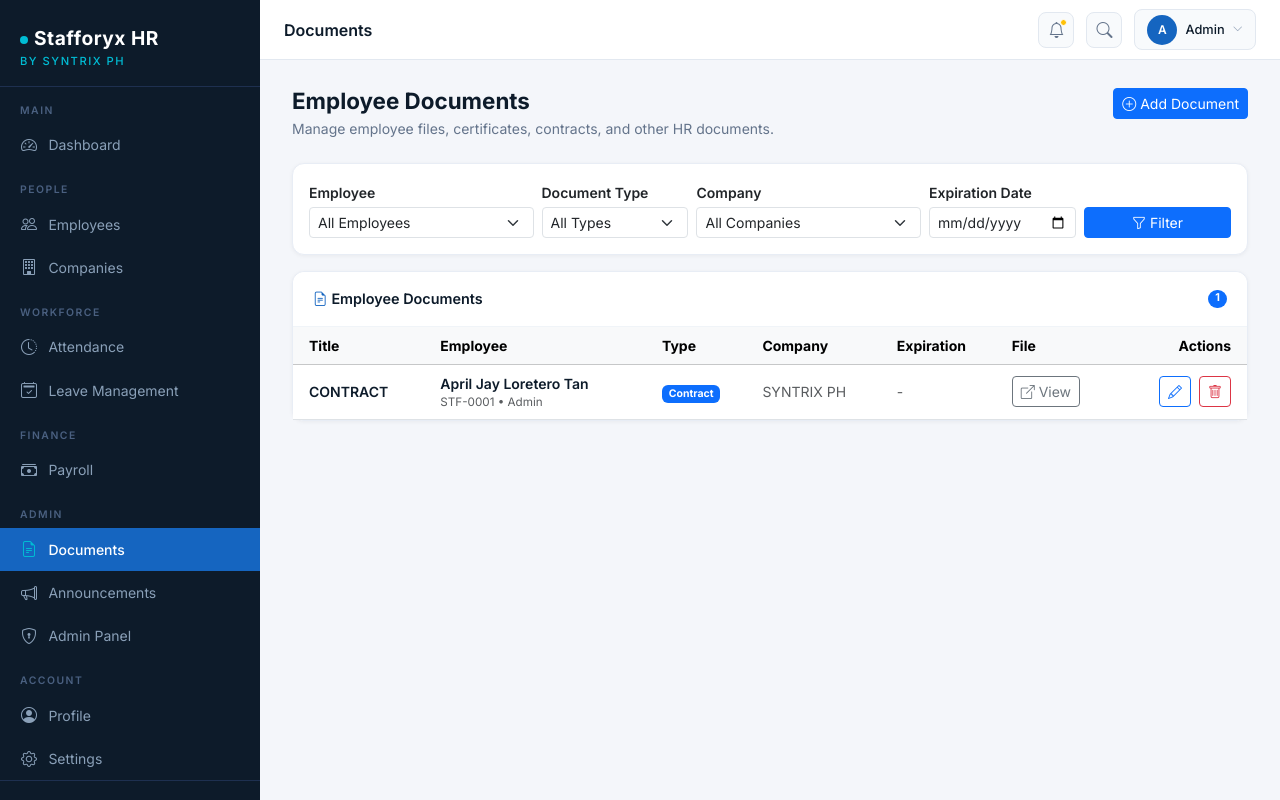
After one commit to Apriljay-tan/Stafforyx, a Django app: page /documents/ in a window 1280 px wide. The commit adds this page. Run offline with Django 5.2, Linux system fonts and the light colour scheme; data comes from the database, SQL or seed files in the repository; both versions use the stored data as it was after the commit.

Commit message:
Add employee documents CRUD

```diff
--- a/config/urls.py
+++ b/config/urls.py
@@ -11,6 +11,7 @@ urlpatterns = [
     path('attendance/', include('attendance.urls')),
     path('leaves/', include('leaves.urls')),
     path('payroll/', include('payroll.urls')),
+    path('documents/', include('documents.urls')),
 ]
 
 if settings.DEBUG:
--- /dev/null
+++ b/documents/urls.py
@@ -0,0 +1,12 @@
+from django.urls import path
+
+from . import views
+
+app_name = 'documents'
+
+urlpatterns = [
+    path('', views.employee_document_list, name='employee_document_list'),
+    path('add/', views.employee_document_add, name='employee_document_add'),
+    path('<int:pk>/edit/', views.employee_document_edit, name='employee_document_edit'),
+    path('<int:pk>/delete/', views.employee_document_delete, name='employee_document_delete'),
+]
--- a/documents/views.py
+++ b/documents/views.py
@@ -1,3 +1,89 @@
-from django.shortcuts import render
+from django.contrib import messages
+from django.shortcuts import get_object_or_404, redirect, render
 
-# Create your views here.
+from companies.models import Company
+from employees.models import Employee
+
+from .forms import EmployeeDocumentForm
+from .models import EmployeeDocument
+
+
+def employee_document_list(request):
+    documents = EmployeeDocument.objects.select_related(
+        'company', 'employee', 'employee__department', 'uploaded_by'
+    )
+
+    employee_id = request.GET.get('employee', '')
+    if employee_id:
+        documents = documents.filter(employee_id=employee_id)
+
+    document_type = request.GET.get('document_type', '')
+    if document_type:
+        documents = documents.filter(document_type=document_type)
+
+    company_id = request.GET.get('company', '')
+    if company_id:
+        documents = documents.filter(company_id=company_id)
+
+    expiration_date = request.GET.get('expiration_date', '')
+    if expiration_date:
+        documents = documents.filter(expiration_date=expiration_date)
+
+    context = {
+        'documents': documents,
+        'employees': Employee.objects.all().order_by('last_name', 'first_name'),
+        'companies': Company.objects.all(),
+        'document_type_choices': EmployeeDocument.DOCUMENT_TYPE_CHOICES,
+        'employee_filter': employee_id,
+        'document_type_filter': document_type,
+        'company_filter': company_id,
+        'expiration_date_filter': expiration_date,
+    }
+    return render(request, 'documents/employee_document_list.html', context)
+
+
+def employee_document_add(request):
+    form = EmployeeDocumentForm(request.POST or None, request.FILES or None)
+    if request.method == 'POST' and form.is_valid():
+        document = form.save(commit=False)
+        if request.user.is_authenticated:
+            document.uploaded_by = request.user
+        document.save()
+        messages.success(request, 'Employee document added successfully.')
+        return redirect('documents:employee_document_list')
+    return render(request, 'documents/employee_document_form.html', {
+        'form': form,
+        'action': 'Add',
+    })
+
+
+def employee_document_edit(request, pk):
+    document = get_object_or_404(
+        EmployeeDocument.objects.select_related('company', 'employee', 'uploaded_by'),
+        pk=pk,
+    )
+    form = EmployeeDocumentForm(request.POST or None, request.FILES or None, instance=document)
+    if request.method == 'POST' and form.is_valid():
+        form.save()
+        messages.success(request, 'Employee document updated successfully.')
+        return redirect('documents:employee_document_list')
+    return render(request, 'documents/employee_document_form.html', {
+        'form': form,
+        'document': document,
+        'action': 'Edit',
+    })
+
+
+def employee_document_delete(request, pk):
+    document = get_object_or_404(
+        EmployeeDocument.objects.select_related('employee', 'company'),
+        pk=pk,
+    )
+    if request.method == 'POST':
+        title = document.title
+        document.delete()
+        messages.success(request, f'Document "{title}" has been deleted.')
+        return redirect('documents:employee_document_list')
+    return render(request, 'documents/employee_document_confirm_delete.html', {
+        'document': document,
+    })
--- a/templates/base.html
+++ b/templates/base.html
@@ -362,7 +362,10 @@
     <div class="sidebar-section-label">Admin</div>
     <ul class="nav flex-column sidebar-nav">
       <li class="nav-item">
-        <a href="#" class="nav-link"><i class="bi bi-file-earmark-text"></i> Documents</a>
+        <a href="{% url 'documents:employee_document_list' %}"
+           class="nav-link {% if request.resolver_match.app_name == 'documents' %}active{% endif %}">
+          <i class="bi bi-file-earmark-text"></i> Documents
+        </a>
       </li>
       <li class="nav-item">
         <a href="#" class="nav-link"><i class="bi bi-megaphone"></i> Announcements</a>
--- /dev/null
+++ b/templates/documents/employee_document_list.html
@@ -0,0 +1,167 @@
+{% extends 'base.html' %}
+{% block title %}Documents{% endblock %}
+{% block page_title %}Documents{% endblock %}
+
+{% block content %}
+
+<div class="d-flex align-items-start justify-content-between flex-wrap gap-2 mb-4">
+  <div class="page-header mb-0">
+    <h1>Employee Documents</h1>
+    <p>Manage employee files, certificates, contracts, and other HR documents.</p>
+  </div>
+  <a href="{% url 'documents:employee_document_add' %}" class="btn btn-primary btn-sm">
+    <i class="bi bi-plus-circle me-1"></i>Add Document
+  </a>
+</div>
+
+<div class="card mb-3">
+  <div class="card-body p-3">
+    <form method="get" class="row g-2 align-items-end">
+      <div class="col-12 col-md-3">
+        <label class="form-label small fw-semibold mb-1">Employee</label>
+        <select name="employee" class="form-select form-select-sm">
+          <option value="">All Employees</option>
+          {% for employee in employees %}
+            <option value="{{ employee.pk }}"
+              {% if employee_filter == employee.pk|stringformat:"s" %}selected{% endif %}>
+              {{ employee.last_name }}, {{ employee.first_name }} - {{ employee.employee_id }}
+            </option>
+          {% endfor %}
+        </select>
+      </div>
+      <div class="col-6 col-md-2">
+        <label class="form-label small fw-semibold mb-1">Document Type</label>
+        <select name="document_type" class="form-select form-select-sm">
+          <option value="">All Types</option>
+          {% for value, label in document_type_choices %}
+            <option value="{{ value }}" {% if document_type_filter == value %}selected{% endif %}>{{ label }}</option>
+          {% endfor %}
+        </select>
+      </div>
+      <div class="col-6 col-md-3">
+        <label class="form-label small fw-semibold mb-1">Company</label>
+        <select name="company" class="form-select form-select-sm">
+          <option value="">All Companies</option>
+          {% for company in companies %}
+            <option value="{{ company.pk }}"
+              {% if company_filter == company.pk|stringformat:"s" %}selected{% endif %}>
+              {{ company.name }}
+            </option>
+          {% endfor %}
+        </select>
+      </div>
+      <div class="col-8 col-md-2">
+        <label class="form-label small fw-semibold mb-1">Expiration Date</label>
+        <input type="date" name="expiration_date" class="form-control form-control-sm" value="{{ expiration_date_filter }}">
+      </div>
+      <div class="col-4 col-md-2 d-flex gap-1">
+        <button type="submit" class="btn btn-primary btn-sm flex-fill">
+          <i class="bi bi-funnel me-1"></i>Filter
+        </button>
+        {% if employee_filter or document_type_filter or company_filter or expiration_date_filter %}
+          <a href="{% url 'documents:employee_document_list' %}" class="btn btn-outline-secondary btn-sm" title="Clear">
+            <i class="bi bi-x-lg"></i>
+          </a>
+        {% endif %}
+      </div>
+    </form>
+  </div>
+</div>
+
+<div class="card">
+  <div class="card-header d-flex align-items-center justify-content-between">
+    <span><i class="bi bi-file-earmark-text me-1" style="color:#1565C0;"></i>Employee Documents</span>
+    <span class="badge bg-primary rounded-pill">{{ documents.count }}</span>
+  </div>
+  <div class="table-responsive">
+    <table class="table table-hover align-middle mb-0" style="font-size:.875rem;">
+      <thead class="table-light">
+        <tr>
+          <th class="ps-3">Title</th>
+          <th>Employee</th>
+          <th>Type</th>
+          <th>Company</th>
+          <th>Expiration</th>
+          <th>File</th>
+          <th class="text-end pe-3">Actions</th>
+        </tr>
+      </thead>
+      <tbody>
+        {% for document in documents %}
+          <tr>
+            <td class="ps-3">
+              <span class="fw-semibold" style="color:#0D1B2A;">{{ document.title }}</span>
+              {% if document.notes %}
+                <div class="text-muted" style="font-size:.73rem;">{{ document.notes|truncatechars:64 }}</div>
+              {% endif %}
+            </td>
+            <td>
+              <span class="fw-semibold" style="color:#0D1B2A;">{{ document.employee.full_name }}</span>
+              <div class="text-muted" style="font-size:.73rem;">
+                {{ document.employee.employee_id }}{% if document.employee.department %} &bull; {{ document.employee.department.name }}{% endif %}
+              </div>
+            </td>
+            <td>
+              {% if document.document_type == 'contract' %}
+                <span class="badge text-bg-primary">Contract</span>
+              {% elif document.document_type == 'government_id' %}
+                <span class="badge text-bg-info">Government ID</span>
+              {% elif document.document_type == 'certificate' %}
+                <span class="badge text-bg-success">Certificate</span>
+              {% elif document.document_type == 'memo' %}
+                <span class="badge text-bg-warning">Memo</span>
+              {% elif document.document_type == 'clearance' %}
+                <span class="badge text-bg-secondary">Clearance</span>
+              {% else %}
+                <span class="badge text-bg-secondary">{{ document.get_document_type_display }}</span>
+              {% endif %}
+            </td>
+            <td class="text-muted">{{ document.company.name }}</td>
+            <td>
+              {% if document.expiration_date %}
+                {{ document.expiration_date|date:"M d, Y" }}
+              {% else %}
+                <span class="text-muted">-</span>
+              {% endif %}
+            </td>
+            <td>
+              {% if document.file %}
+                <a href="{{ document.file.url }}" class="btn btn-sm btn-outline-secondary" target="_blank" rel="noopener">
+                  <i class="bi bi-box-arrow-up-right me-1"></i>View
+                </a>
+              {% else %}
+                <span class="text-muted">No file</span>
+              {% endif %}
+            </td>
+            <td class="text-end pe-3">
+              <a href="{% url 'documents:employee_document_edit' document.pk %}"
+                 class="btn btn-sm btn-outline-primary" title="Edit">
+                <i class="bi bi-pencil"></i>
+              </a>
+              <a href="{% url 'documents:employee_document_delete' document.pk %}"
+                 class="btn btn-sm btn-outline-danger ms-1" title="Delete">
+                <i class="bi bi-trash"></i>
+              </a>
+            </td>
+          </tr>
+        {% empty %}
+          <tr>
+            <td colspan="7" class="text-center py-5">
+              <i class="bi bi-file-earmark-text fs-1 d-block text-muted mb-2" style="opacity:.3;"></i>
+              <span class="text-muted">No employee documents found.</span>
+              {% if not employee_filter and not document_type_filter and not company_filter and not expiration_date_filter %}
+                <div class="mt-2">
+                  <a href="{% url 'documents:employee_document_add' %}" class="btn btn-primary btn-sm">
+                    <i class="bi bi-plus-circle me-1"></i>Add First Document
+                  </a>
+                </div>
+              {% endif %}
+            </td>
+          </tr>
+        {% endfor %}
+      </tbody>
+    </table>
+  </div>
+</div>
+
+{% endblock %}
```
Also changed, not shown: documents/forms.py (added, +31 -0 lines), templates/documents/employee_document_confirm_delete.html (added, +51 -0 lines), templates/documents/employee_document_form.html (added, +109 -0 lines), db.sqlite3, 1 other file.
